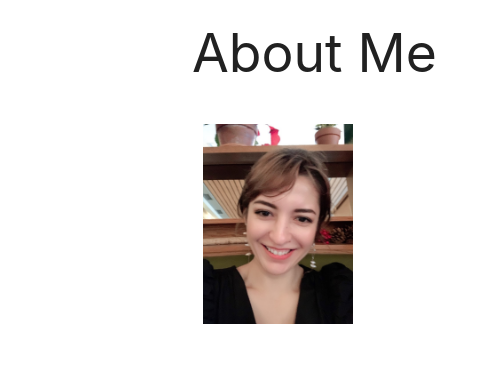
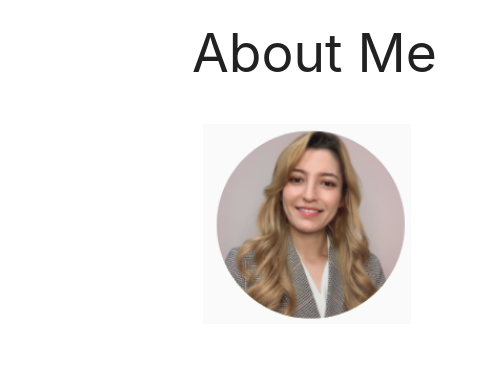
Before and after one commit to dianapulatova/portfolio2, a website: page index.html in a window 1280 px wide. Shown: the part 2520-2894 px from the top of the page, 0-497 px from the left. Drawn offline with nearby package versions, Linux system fonts and the light colour scheme.

Commit message:
added contact me bg pic

```diff
--- a/index.html
+++ b/index.html
@@ -241,7 +241,7 @@
 
         <img
         id="img"
-        src="assets/img/diana.png"
+        src="assets/img/profile-picture.png"
          class= "card-img-top"
         alt="me"/>
       </div>
@@ -264,7 +264,7 @@
     </div>
   </div>
   <div class="parallax-container valign-wrapper">
-    <div class="parallax"><img src="assets/img/sky.jpg" style="transform: translate3d( 361.114px, 0px); opacity: 1;"></div>
+    <div class="parallax"><img src="assets/img/contact-me.png" style="transform: translate3d( 361.114px, 0px); opacity: 1;"></div>
   </div>
   <!-- END OF PARALLAX -->
 
```
Also changed, not shown: assets/img/contact-me.png (added), assets/img/profile-picture.png (added).
